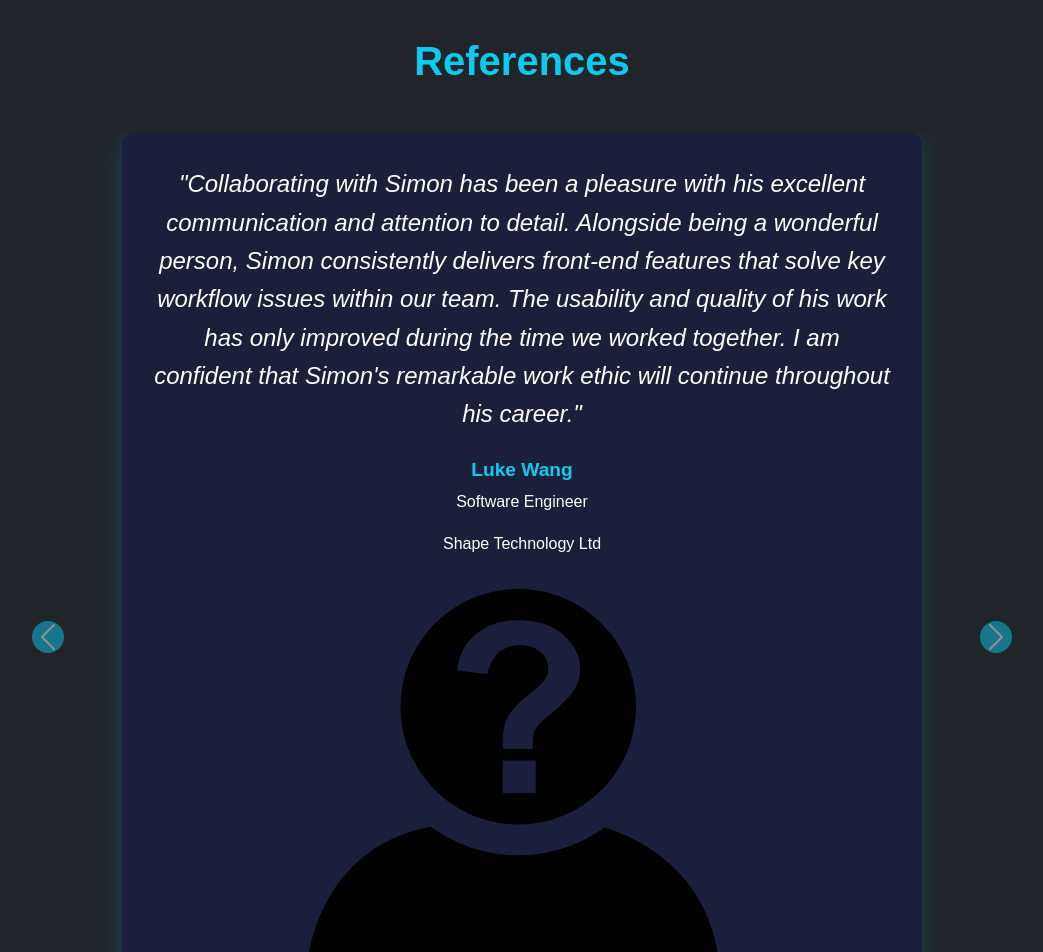
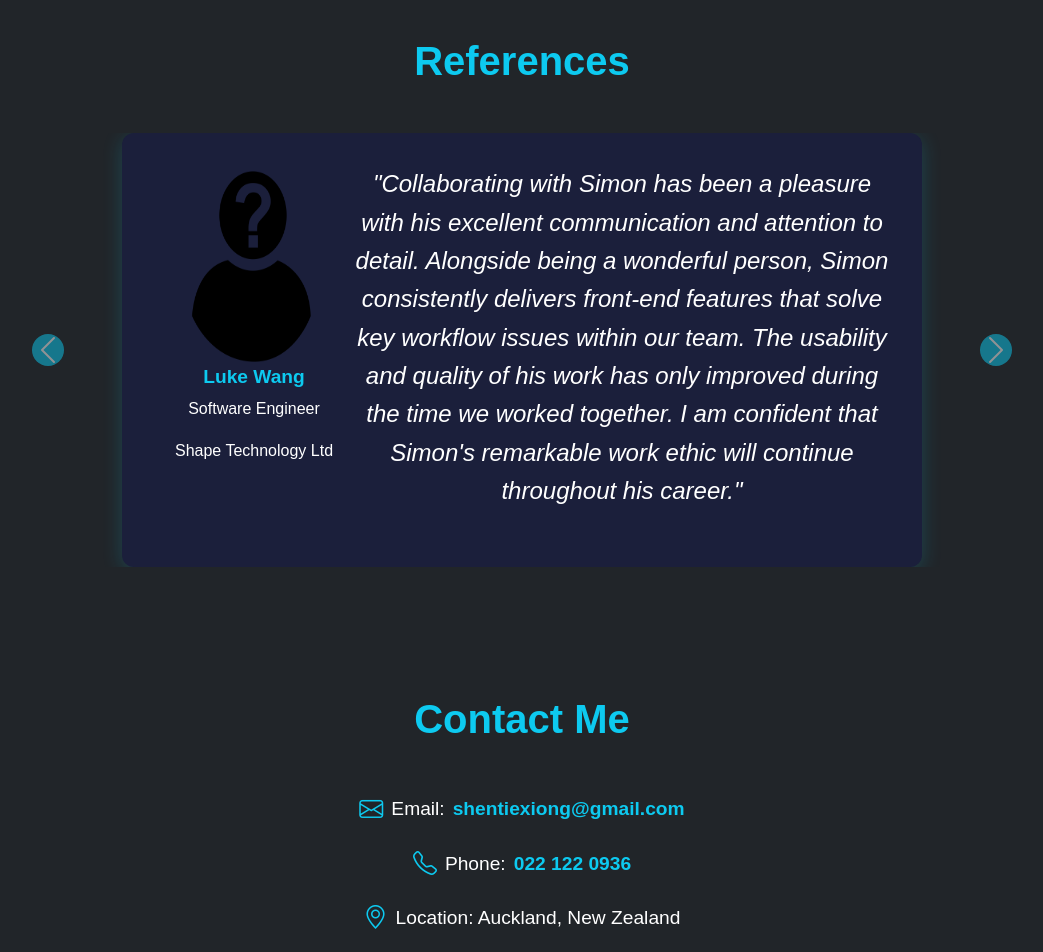
Before and after one commit to SimonS2019/portfolio, an Angular app: page / in a window 1280 px wide. Shown: the part 4940-5892 px from the top of the page, without its empty margins (118-1161 px from the left). Built offline with nearby package versions, Linux system fonts and the light colour scheme.

Commit message:
feat: restructure reference card layout for improved design and readability

```diff
--- a/src/app/references/references.component.html
+++ b/src/app/references/references.component.html
@@ -6,13 +6,18 @@
             <div class="carousel-inner">
                 <div *ngFor="let reference of references; let i = index" class="carousel-item"
                     [ngClass]="{'active': i === 0}">
-                    <div class="reference-card">
-                        <p class="reference-quote">"{{ reference.content }}"</p>
-                        <div class="reference-info">
-                            <h5 class="reference-name">{{ reference.name }}</h5>
-                            <p class="reference-position">{{ reference.position }}</p>
-                            <p class="reference-company">{{ reference.company }}</p>
-                            <img [src]="reference.image || 'assets/unknown-person.png'" alt="{{ reference.name }}" class="reference-image">
+                    <div class="reference-card d-flex">
+                        <div class="reference-details">
+                            <img [src]="reference.image || 'assets/unknown-person.png'" alt="{{ reference.name }}"
+                                class="reference-image" style="height: 200px; width: 200px;">
+                            <div class="reference-info">
+                                <h5 class="reference-name">{{ reference.name }}</h5>
+                                <p class="reference-position">{{ reference.position }}</p>
+                                <p class="reference-company">{{ reference.company }}</p>
+                            </div>
+                        </div>
+                        <div class="reference-content">
+                            <p class="reference-quote">"{{ reference.content }}"</p>
                         </div>
                     </div>
                 </div>
```
